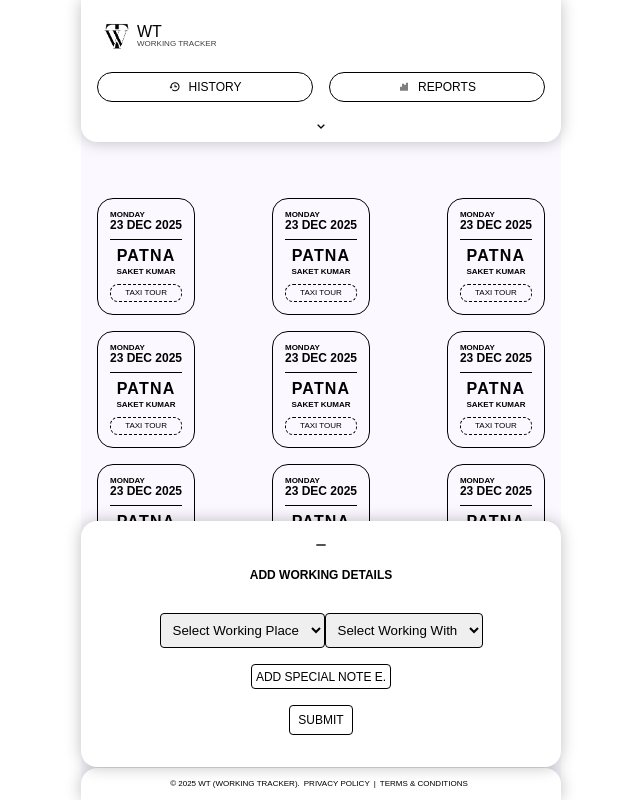
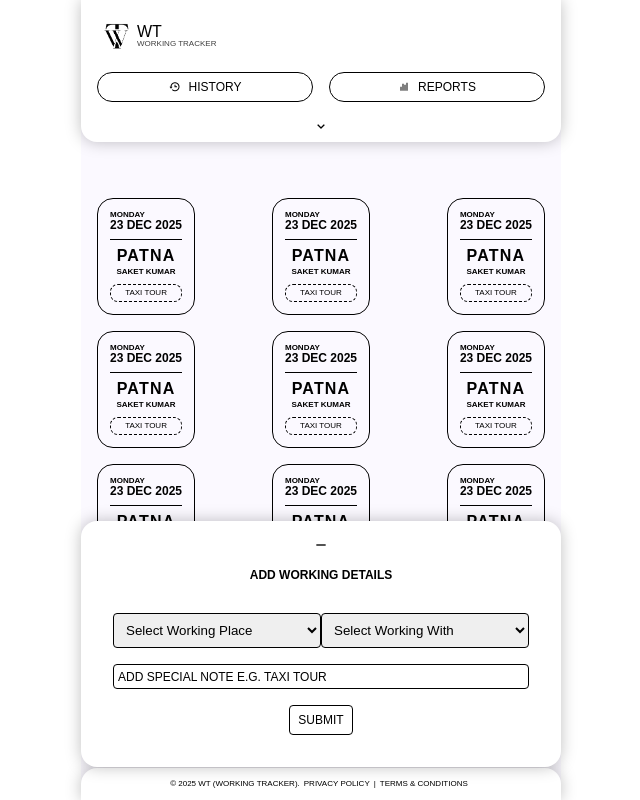
Before and after one commit to code-hamster-rohit/WORKING_TRACKER, a Flask app: template templates/dashboard.html in a window 1280 px wide. Shown: the whole page, without its empty margins (319-959 px from the left). Run offline with Flask 3, Linux system fonts and the light colour scheme; the template is opened without the code that fills it, so the values that code supplies are empty; some libraries are stand-ins or nearby versions.

Commit message:
Add files via upload

```diff
--- a/static/css/dashboard.css
+++ b/static/css/dashboard.css
@@ -642,7 +642,7 @@ body {
 }
 
 .add-working-details-body-content-item {
-    width: max-content;
+    width: 100%;
     display: flex;
     flex-direction: column;
     justify-content: center;
@@ -652,7 +652,7 @@ body {
 }
 
 .add-working-details-body-content-item select {
-    width: max-content;
+    width: 100%;
     display: flex;
     flex-direction: row;
     justify-content: center;
@@ -676,7 +676,7 @@ body {
 }
 
 .add-working-details-body-content-item input {
-    width: 75%;
+    width: 100%;
     display: flex;
     flex-direction: row;
     justify-content: center;
```
